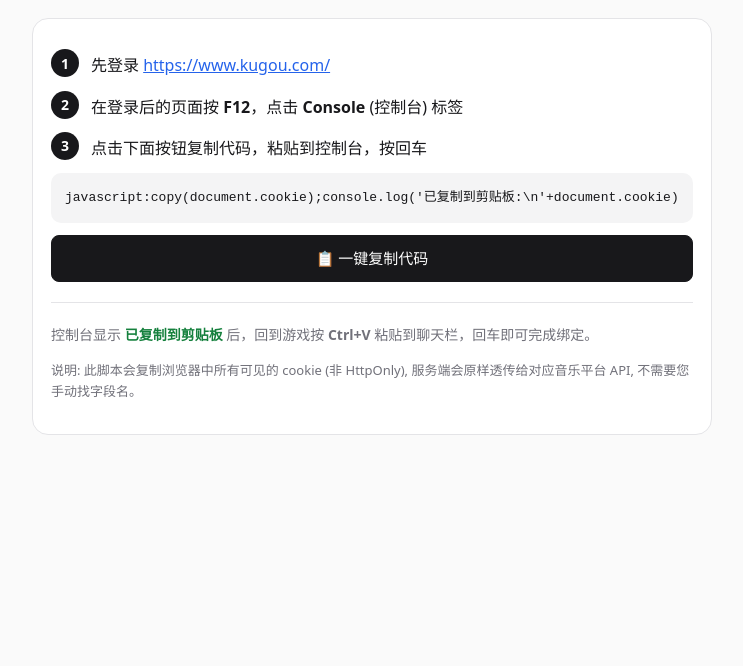
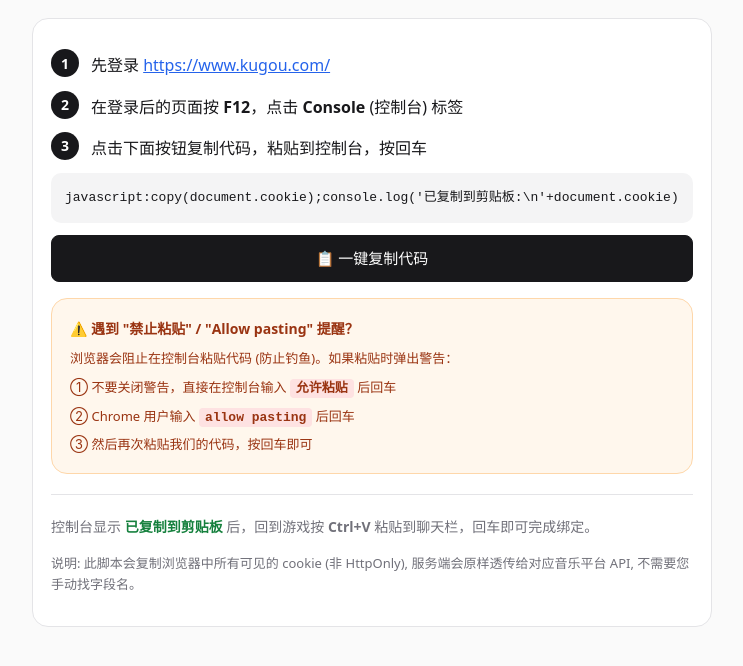
Before and after one commit to SmallBambooCode/Music-API, a website: page public/bind.html in a window 1280 px wide. Shown: the part 96-762 px from the top of the page, without its empty margins (268-1011 px from the left). Drawn offline with Linux system fonts and the light colour scheme.

Commit message:
bind.html: 添加控制台禁止粘贴提醒说明
用户在 F12 控制台粘贴代码时浏览器会阻止, 需要先输入'允许粘贴'或'allow pasting'解锁

```diff
--- a/public/bind.html
+++ b/public/bind.html
@@ -76,6 +76,13 @@ document.getElementById('content').innerHTML = `
   <div class="code-box" id="code">${escapeHtml(meta.js)}</div>
   <button class="btn" id="copyBtn" onclick="copyCode()">📋 一键复制代码</button>
   <div id="result" style="margin-top:12px"></div>
+  <div class="card" style="background:#fff7ed;border-color:#fed7aa;margin-top:16px">
+    <p style="margin:0;font-size:14px;color:#9a3412"><b>⚠️ 遇到 "禁止粘贴" / "Allow pasting" 提醒？</b></p>
+    <p style="margin:8px 0 0;font-size:13px;color:#9a3412">浏览器会阻止在控制台粘贴代码 (防止钓鱼)。如果粘贴时弹出警告：</p>
+    <p style="margin:8px 0 0;font-size:13px;color:#9a3412">① 不要关闭警告，直接在控制台输入 <code style="background:#fee2e2;padding:2px 6px;border-radius:4px;font-weight:bold">允许粘贴</code> 后回车</p>
+    <p style="margin:6px 0 0;font-size:13px;color:#9a3412">② Chrome 用户输入 <code style="background:#fee2e2;padding:2px 6px;border-radius:4px;font-weight:bold">allow pasting</code> 后回车</p>
+    <p style="margin:6px 0 0;font-size:13px;color:#9a3412">③ 然后再次粘贴我们的代码，按回车即可</p>
+  </div>
   <hr style="margin:20px 0;border:none;border-top:1px solid #e4e4e7">
   <p style="font-size:14px;color:#71717a">控制台显示 <b style="color:#15803d">已复制到剪贴板</b> 后，回到游戏按 <b>Ctrl+V</b> 粘贴到聊天栏，回车即可完成绑定。</p>
   <p style="font-size:13px;color:#71717a">说明: 此脚本会复制浏览器中所有可见的 cookie (非 HttpOnly), 服务端会原样透传给对应音乐平台 API, 不需要您手动找字段名。</p>
```
